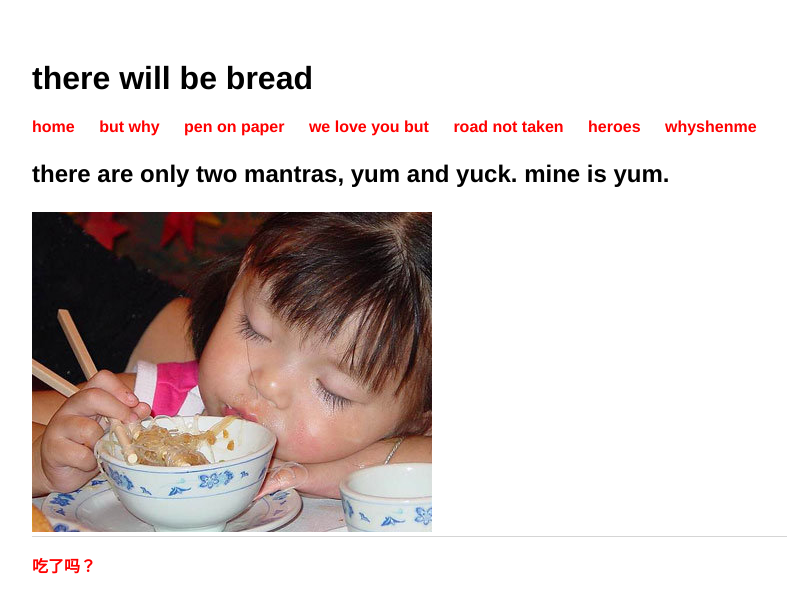
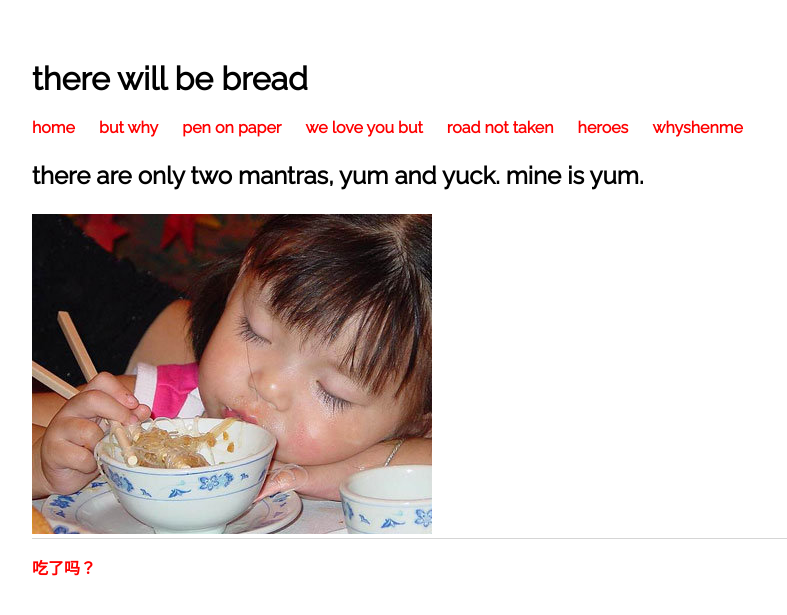
Before and after one commit to c1ndygao/cindygao.com, a Jekyll site: the page built from index.html, in a window 1280 px wide. Shown: the top 615 px of the page, without its empty margins (160-947 px from the left). Built offline with Jekyll 4.4.1, drawn with Linux system fonts in a browser that asks for light colours.

Commit message:
Update default.html

```diff
--- a/_layouts/default.html
+++ b/_layouts/default.html
@@ -4,7 +4,7 @@
 <head>
 	<title>there will be bread</title>
 	<link rel="stylesheet" type="text/css" href="/css/main.css">
-
+	<link href="https://fonts.googleapis.com/css?family=Open+Sans|Raleway" rel="stylesheet">
 	<header><h1>there will be bread</h1></header>
 </head>
 
```
